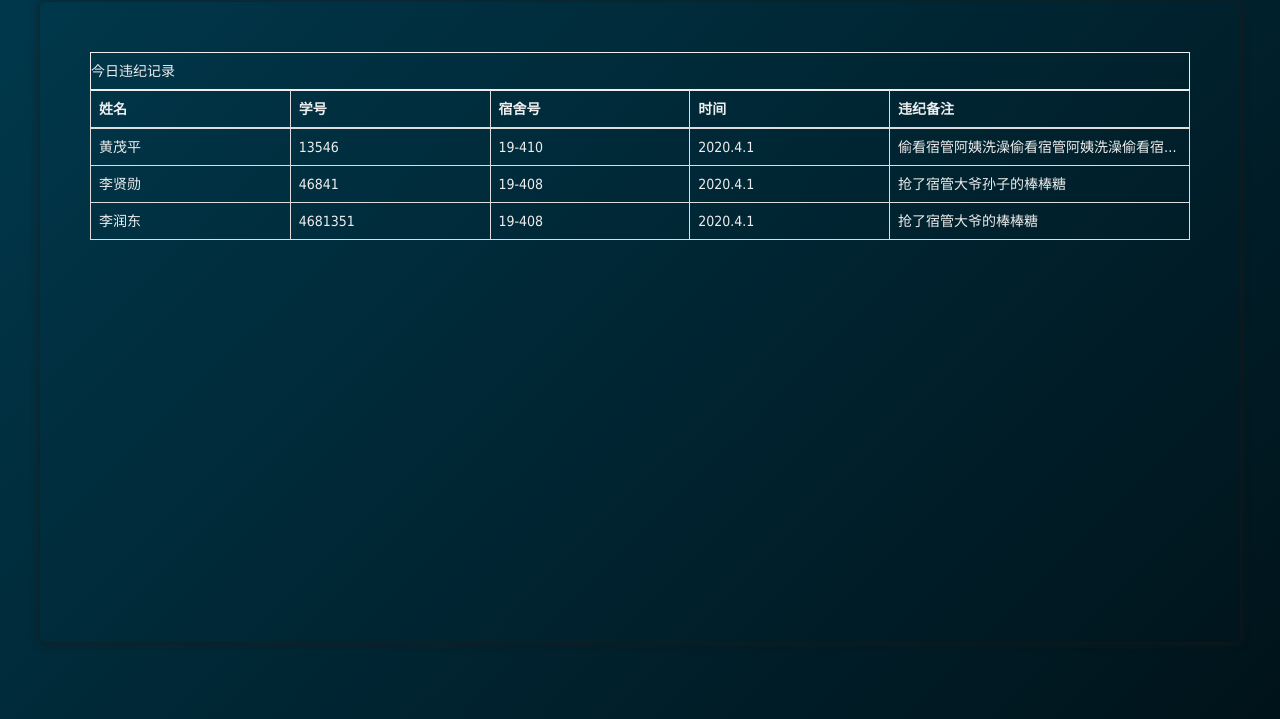
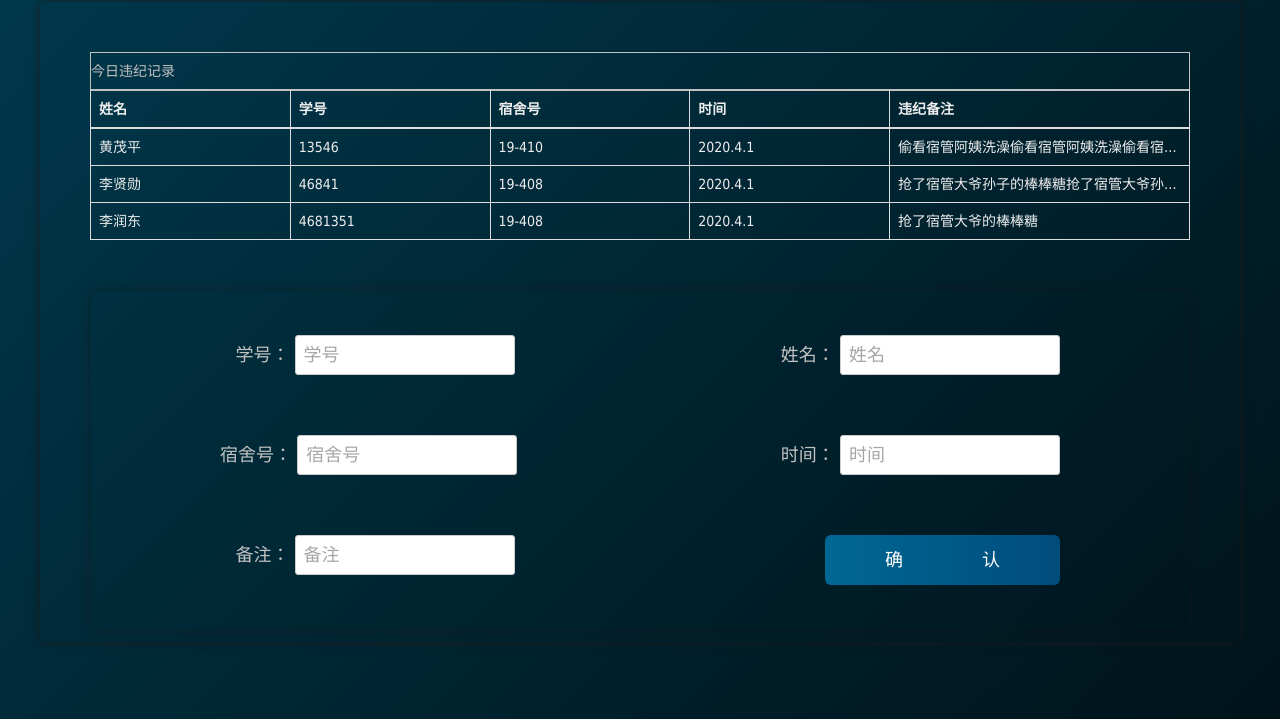
Before and after one commit to pp-bb/DM, a plain HTML site: page BR_register.html in a window 1280 px wide. Shown: the part 68-787 px from the top of the page. Drawn offline with nearby package versions, Linux system fonts and the light colour scheme.

Commit message:
违纪登记页面大致完成

```diff
--- a/BR_register.html
+++ b/BR_register.html
@@ -4,7 +4,7 @@
     <meta charset="UTF-8">
     <script src="js/commonLink.js"></script>
 
-<!--    <link href="https://cdn.bootcss.com/bootstrap-datetimepicker/4.17.47/css/bootstrap-datetimepicker.min.css" rel="stylesheet">-->
+    <!--    <link href="https://cdn.bootcss.com/bootstrap-datetimepicker/4.17.47/css/bootstrap-datetimepicker.min.css" rel="stylesheet">-->
     <link rel="stylesheet" href="css/BR_register.css">
 </head>
 <body>
@@ -30,14 +30,15 @@
                     <td>19-410</td>
                     <td>2020.4.1</td>
                     <td class="noWrapDiv">偷看宿管阿姨洗澡偷看宿管阿姨洗澡偷看宿管阿姨洗澡偷看宿管阿姨洗澡</td>
-                    <div class="dataDetailsBox"></div>
+                    <div class="dataDetailsBox">
+                    </div>
                 </tr>
                 <tr>
                     <td>李贤勋</td>
                     <td>46841</td>
                     <td>19-408</td>
                     <td>2020.4.1</td>
-                    <td>抢了宿管大爷孙子的棒棒糖</td>
+                    <td>抢了宿管大爷孙子的棒棒糖抢了宿管大爷孙子的棒棒糖</td>
                 </tr>
                 <tr>
                     <td>李润东</td>
@@ -48,27 +49,64 @@
                 </tr>
                 </tbody>
             </table>
+
+
+
+    </div>
+        <div class="BR_edit_box">
+    <div class="BR_edit_line">
+        <div class="BR_edit_message">&nbsp;&nbsp;&nbsp;学号：
+            <input type="text" class="BR_edit_input" placeholder="学号">
         </div>
 
+        <div class="BR_edit_message_right"> 姓名：
+            <input type="text" class="BR_edit_input" placeholder="姓名">
+        </div>
     </div>
+    <div class="BR_edit_line">
+        <div class="BR_edit_message">宿舍号：
+            <input type="text" class="BR_edit_input" placeholder="宿舍号">
+        </div>
+        <div class="BR_edit_message_right"> 时间：
+            <input type="text" class="BR_edit_input" placeholder="时间">
+        </div>
+    </div>
+    <div class="BR_edit_line">
+        <div class="BR_edit_message"> &nbsp;&nbsp;&nbsp;备注：
+            <input type="text" class="BR_edit_input" placeholder="备注">
+        </div>
+        <div class="BR_edit_message_right"><button class="BR_btn_ensure">确认</button>
+        </div>
+    </div>
+</div>
+</div>
     <script src="js/commonHtml-rightFrame.js" charset="utf-8" type="text/javascript"></script>
 </div>
 <script src="js/commonScript.js"></script>
 <script type="text/javascript">
     var dataDetail = document.getElementsByClassName("dataDetailsBox");
-        $('#table-BR tbody>tr>td').off('mouseover').on('mouseover',function(e){
-        if($(this).text().length > 20){
-            dataDetail[0].innerHTML= $(this).text();
+
+    $('#table-BR>tbody>tr>td').mouseover(function () {
+        if ($(this).text().length > 20) {
+            var x = event.pageX;
+            var y = event.pageY;
+            console.log(x);
+            console.log(y);
+            dataDetail[0].innerHTML = $(this).text();
+            // alert(event.pageX +" "+event.pageY);
+            dataDetail[0].style.left = x + "px";
+            dataDetail[0].style.top = y + "px";
+            dataDetail[0].style.display = "block";
         }
+
     });
 
-    dataDetail.style.display="none";
+    $('#table-BR>tbody>tr>td').mouseleave(function () {
+        dataDetail[0].innerHTML = "";
+        dataDetail[0].style.display = "none";
+    });
 
 
-</script>
-<script>
-    var dataDetail = document.getElementsByClassName("dataDetailsBox");
-    dataDetail[0].empty();
 </script>
 <!--<script src="https://unpkg.com/bootstrap-table@1.14.2/dist/bootstrap-table.min.js"></script>-->
 <!--<script src="https://unpkg.com/bootstrap-table@1.14.2/dist/locale/bootstrap-table-zh-CN.min.js">-->
--- a/css/BR_register.css
+++ b/css/BR_register.css
@@ -4,21 +4,21 @@
     border-radius: 5px;
     box-shadow: 0px 0px 10px rgba(26, 26, 26, 0.93); /*blur值为15px*/
     height: 80vh;
+    color: #c2c2c2;
     margin-top: 70px;
 
 }
 
 tbody>tr:hover,tbody>tr:active{
-    color: #eeeeee;
+    color: #c2c2c2;
     background-color: #00394d;
 }
 .table_box{
-    height: 600px;
 }
 
 #table-BR {
     width: 1100px;
-    border: #eeeeee solid 1px;
+    border: #c2c2c2 solid 1px;
     margin: 50px;
     overflow-y:scroll
 }
@@ -32,8 +32,8 @@ tbody>tr:hover,tbody>tr:active{
 }
 
 #table-BR>caption{
-    border: #eeeeee solid 1px;
-    color: #eeeeee;
+    border:#c2c2c2 solid 1px;
+    color: #c2c2c2;
 }
 
 
@@ -58,11 +58,64 @@ tbody>tr:hover,tbody>tr:active{
 }
 
 .dataDetailsBox{
+    position: absolute;
+    top: 0;
+    left: 0;
     width: 400px;
     height:auto;
     border-radius: 5px;
-    background-color: #00688c;
-    color: #bdbdbd;
-    display: block;
-    position: absolute;
+    background-color: #1c1c1c;
+    color:#c2c2c2;
+    display: none;
+    padding: 8px 8px 8px 15px;
 }
+
+/*----------------------------------
+
+       break rule edit box
+
+------------------------------------*/
+
+.BR_edit_box{
+    width: 1100px;
+    margin: 0px 50px;
+    padding: 10px;
+    border-radius: 5px;
+    background: rgba(0, 0, 0, 0.03);
+    box-shadow: 0px 0px 10px rgba(26, 26, 26, 0.58)
+}
+.BR_edit_line{
+    width: 1080px;
+    margin: 20px 0px;
+    height: 80px;
+    font-size: 18px;
+}
+.BR_edit_message{
+    float: left;
+    margin: 15px 0px 15px 120px;
+
+}
+.BR_edit_message_right{
+    margin: 15px 120px 15px 0px;
+    float: right;
+}
+.BR_btn_ensure{
+    text-align-last:justify;
+    text-align:justify;
+    border:none;
+    padding: 12px 60px;
+    width: 235px;
+    font-family: Tahoma,sans-serif;
+    text-transform: uppercase;
+    border-radius: 6px;
+    cursor: pointer;
+    color: #fff;
+    background-size: 200%;
+    transition: 0.6s;
+}
+.BR_btn_ensure{
+    background-image: linear-gradient(to left, #006794, #004c7b,#006794);
+}
+.BR_btn_ensure:hover{
+     background-position: right;
+ }
--- a/css/base.css
+++ b/css/base.css
@@ -43,6 +43,24 @@ table td:hover,td:active,tbody>tr:hover,tbody>tr:active{
     background: #00394d;
 }
 
+input{
+    color: #070707;
+    -webkit-text-fill-color: rgba(122, 122, 122, 0.67);
+    outline-style: none ;
+    border: 1px solid #ccc;
+    border-radius: 3px;
+    padding: 6px 8px;
+    font-size: 14px;
+    font-family: "Microsoft soft";
+}
+
+input:focus{
+    color: #00080B;
+    border-color: #66afe9;
+    outline: 0;
+    -webkit-box-shadow: inset 0 1px 1px rgba(0,0,0,.075),0 0 8px rgba(102,175,233,.6);
+    box-shadow: inset 0 1px 1px rgba(0,0,0,.075),0 0 8px rgba(11, 100, 171, 0.6)
+}
 .DM-container{
     top:0;
     box-sizing: border-box;
@@ -52,6 +70,7 @@ table td:hover,td:active,tbody>tr:hover,tbody>tr:active{
     flex-direction:row;
     justify-content:center;
     align-content:space-around;
+    overflow: hidden;
 }
 /* ------------------------------------
              frame picture
```
